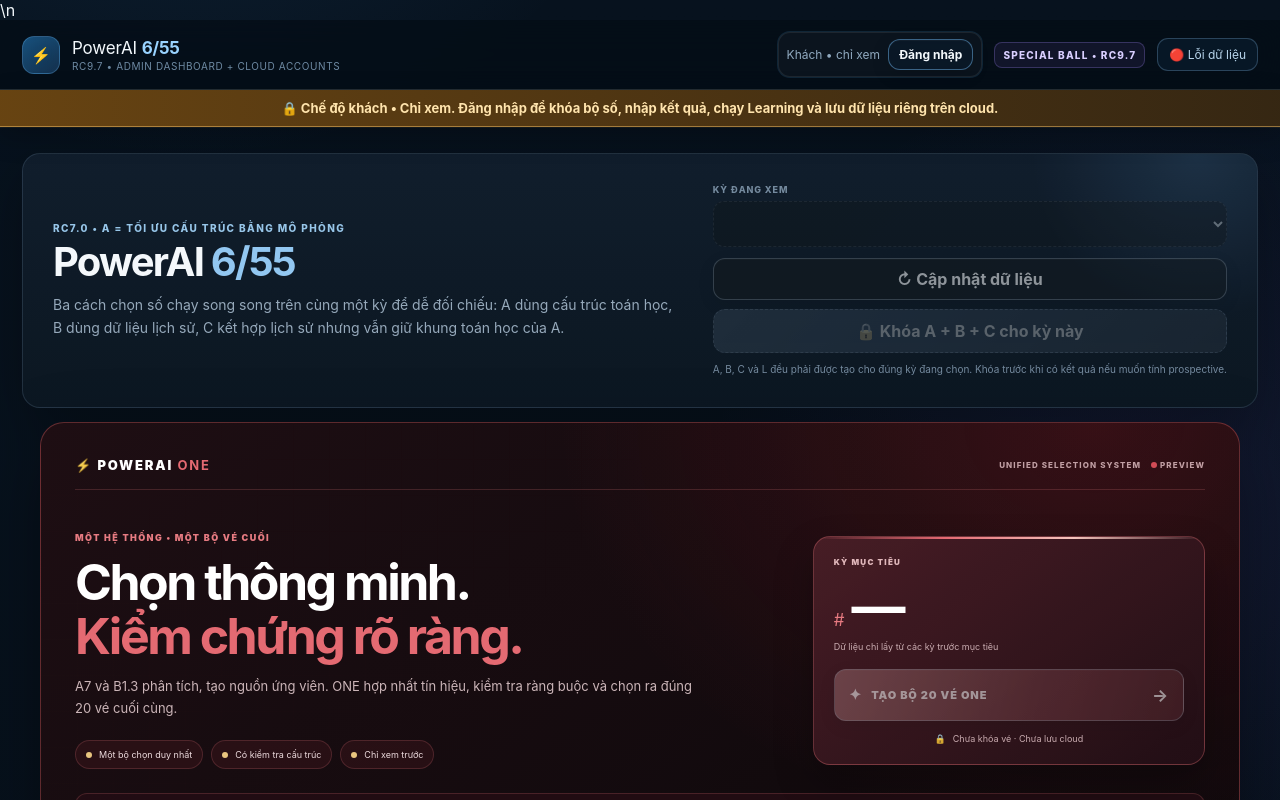
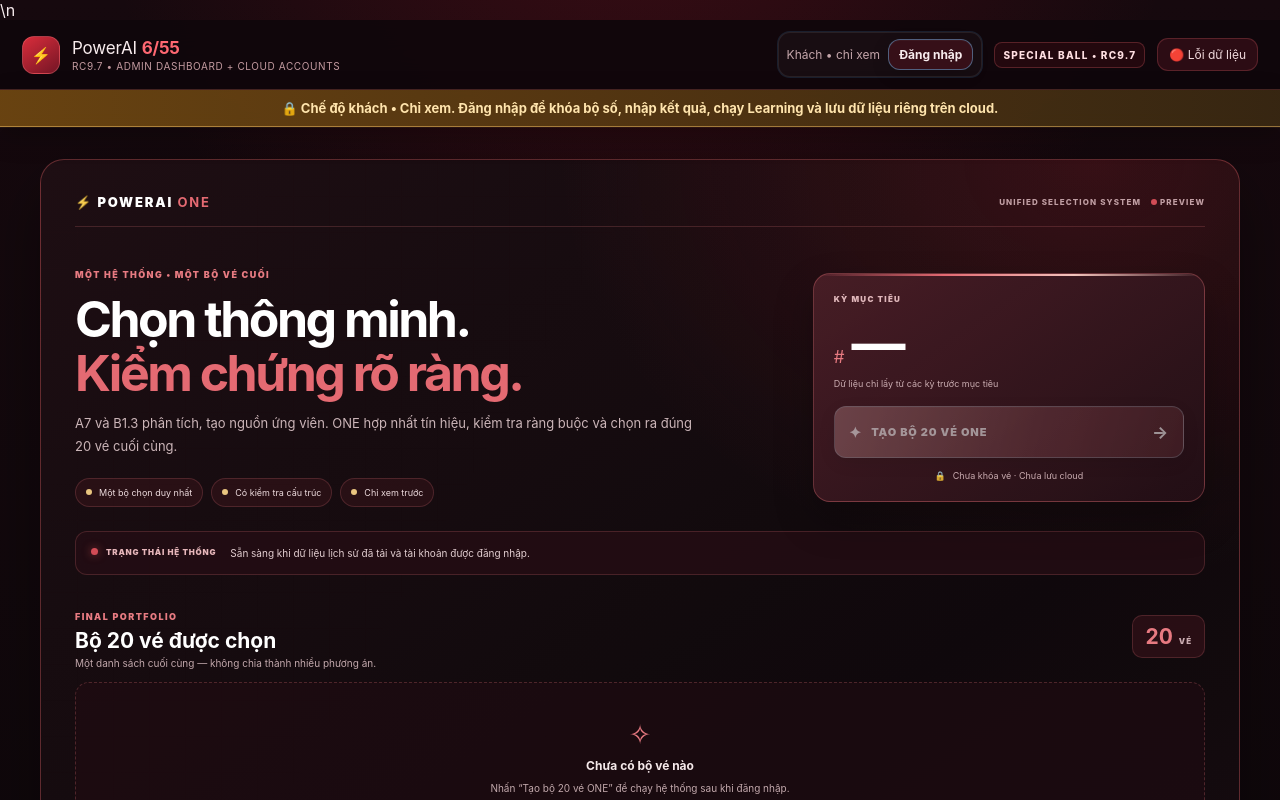
Before and after one commit to hieuthao732-byte/powerai655, a website: page index.html in a window 1280 px wide. Shown: the top 800 px of the page. Drawn offline with Linux system fonts and the light colour scheme; no server answers.

Commit message:
Make PowerAI ONE the sole red-themed workspace

```diff
--- a/style.css
+++ b/style.css
@@ -978,3 +978,26 @@ body.guestMode main button,body.guestMode main input,body.guestMode main select{
 .rc97TrackIntro{display:flex;justify-content:space-between;gap:14px;align-items:flex-start;margin-bottom:10px}.rc97TrackIntro span{font-size:8px;font-weight:900;letter-spacing:.11em;color:#86caf8}.rc97TrackIntro h3{margin:3px 0 4px;font-size:16px}.rc97TrackIntro p{margin:0;color:var(--muted);font-size:9px;line-height:1.5;max-width:850px}.rc97TrackIntro em{font-style:normal;font-size:8px;font-weight:900;padding:6px 8px;border:1px solid var(--line);border-radius:999px;color:var(--muted)}.rc97MetricGrid{display:grid;grid-template-columns:repeat(6,minmax(0,1fr));gap:7px}.rc97MetricGrid b{display:block;margin-top:4px;font-size:15px}.rc97MetricGrid small{font-size:8px;color:var(--muted2)}.rc97PrizeBox{margin:10px 0;padding:10px;border:1px solid var(--line);border-radius:11px;background:rgba(6,20,32,.62)}.rc97PrizeBox>b{display:block;font-size:9px;margin-bottom:7px}.rc97TrackRows{margin-top:10px}.rc97TrackRow{display:grid;grid-template-columns:1fr .8fr .9fr .9fr 2fr;align-items:center;gap:8px;padding:8px 9px;border-top:1px solid var(--line);font-size:9px}.rc97TrackRow>span{color:var(--muted)}.rc97TrackRow>small{color:var(--muted2)}.rc97AValidation{margin-top:12px}.rc97LegacyInsights{margin-top:12px}
 @media(max-width:1100px){.rc97HighPrizeGrid{grid-template-columns:repeat(2,minmax(0,1fr))}.rc97TrackGrid{grid-template-columns:repeat(2,minmax(0,1fr))}.rc97MetricGrid{grid-template-columns:repeat(3,minmax(0,1fr))}}
 @media(max-width:700px){.rc97HighPrizeHead{display:block}.rc97HighPrizeHead small{display:block;text-align:left;margin-top:5px}.rc97HighPrizeGrid{grid-template-columns:1fr}.rc97PerfTabs{grid-template-columns:repeat(5,1fr)}.rc97PerfTab{padding:8px 5px;font-size:9px}.rc97TrackGrid{grid-template-columns:1fr}.rc97MetricGrid{grid-template-columns:repeat(2,minmax(0,1fr))}.rc97TrackRow{grid-template-columns:1fr 1fr}.rc97TrackRow>div{grid-column:1/-1}.rc97TR{grid-template-columns:1.2fr repeat(4,.8fr)}.rc97TR>*{padding:6px 4px;font-size:8px}}
+
+
+/* POWERAI ONE preview: unified red shell; legacy panels stay mounted but hidden */
+:root{
+ --bg:#10080c;--bg2:#180a10;--surface:#241017;--surface2:#32131d;--surface3:#421923;
+ --line:rgba(255,112,120,.18);--lineStrong:rgba(255,112,120,.30);
+ --text:#f8ecee;--muted:#c5a6ab;--muted2:#ad858c;
+ --blue:#ff6872;--cyan:#ff6872;--amber:#f2c46b;--violet:#ff6872;--green:#f2c46b;--red:#ff6872;
+}
+body{background:radial-gradient(circle at 50% -15%,rgba(190,24,43,.22),transparent 34rem),linear-gradient(180deg,#16090e 0%,#0d070a 100%)}
+body:before{opacity:.08;background-image:linear-gradient(rgba(255,160,160,.04) 1px,transparent 1px),linear-gradient(90deg,rgba(255,160,160,.04) 1px,transparent 1px)}
+.topbar{background:rgba(16,7,11,.92);border-bottom-color:rgba(255,112,120,.18)}
+.logoMark{background:linear-gradient(145deg,#d92d3b,#741525);border-color:rgba(255,150,150,.28);box-shadow:none}
+.brand b{color:#ff6872}.brandSub{color:#c49ba1}
+.versionPill{color:#ffdfe2;border-color:rgba(255,112,120,.24);background:rgba(110,20,34,.22)}
+.badge{color:#f1dadd;border-color:rgba(255,112,120,.22);background:rgba(55,15,24,.75)}
+.statusDot{background:#f2c46b;box-shadow:0 0 0 4px rgba(242,196,107,.08)}
+.topbar button,.topbar .ghostBtn{color:#f8ecee;border-color:rgba(255,112,120,.26);background:rgba(73,19,29,.62)}
+.topbar button:hover:not(:disabled){border-color:rgba(255,140,148,.55);background:#5a1b28}
+/* Keep the ONE panel as the only visible product workspace. Other legacy sections remain in DOM for existing data/runtime hooks. */
+main > :not(#onePanel){display:none!important}
+main{max-width:1240px;padding:20px 18px 42px}
+#onePanel{display:block!important}
```
